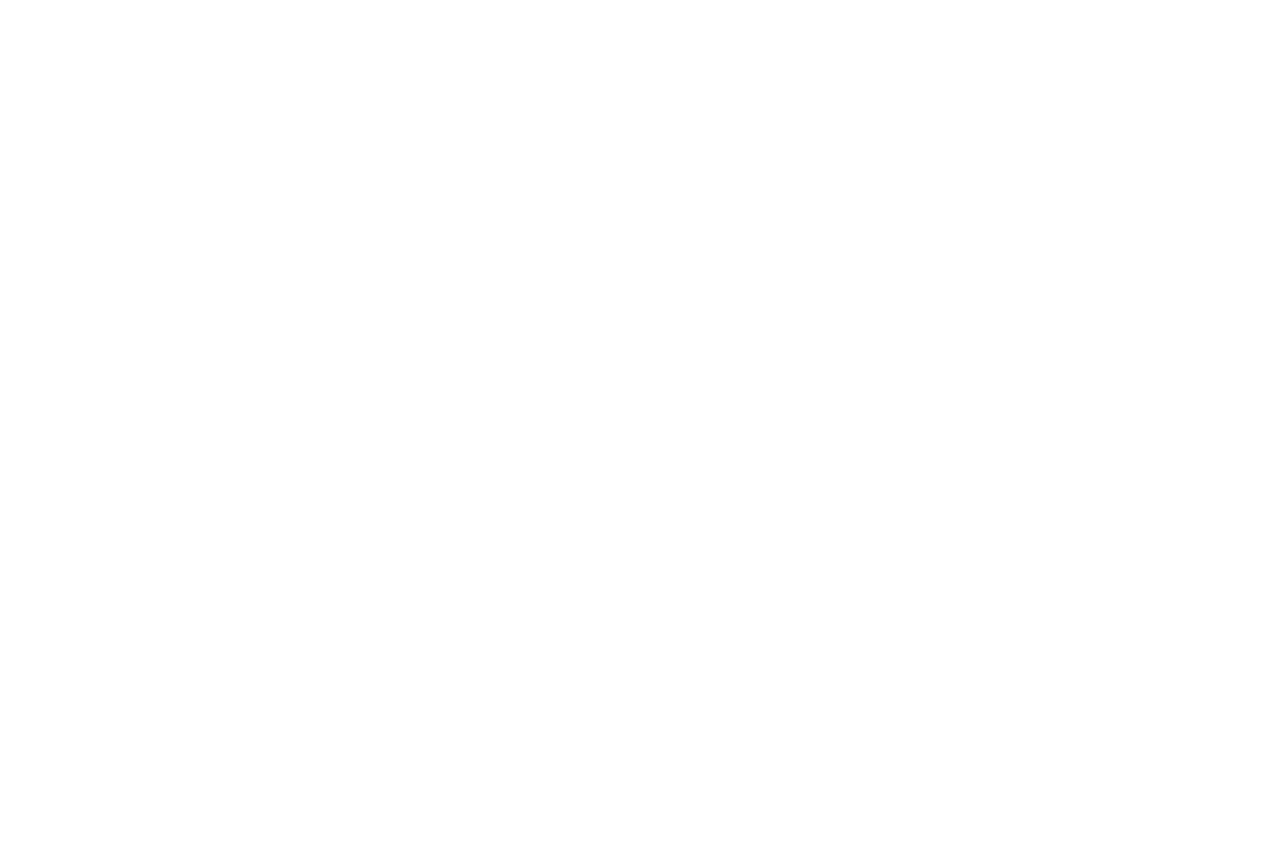
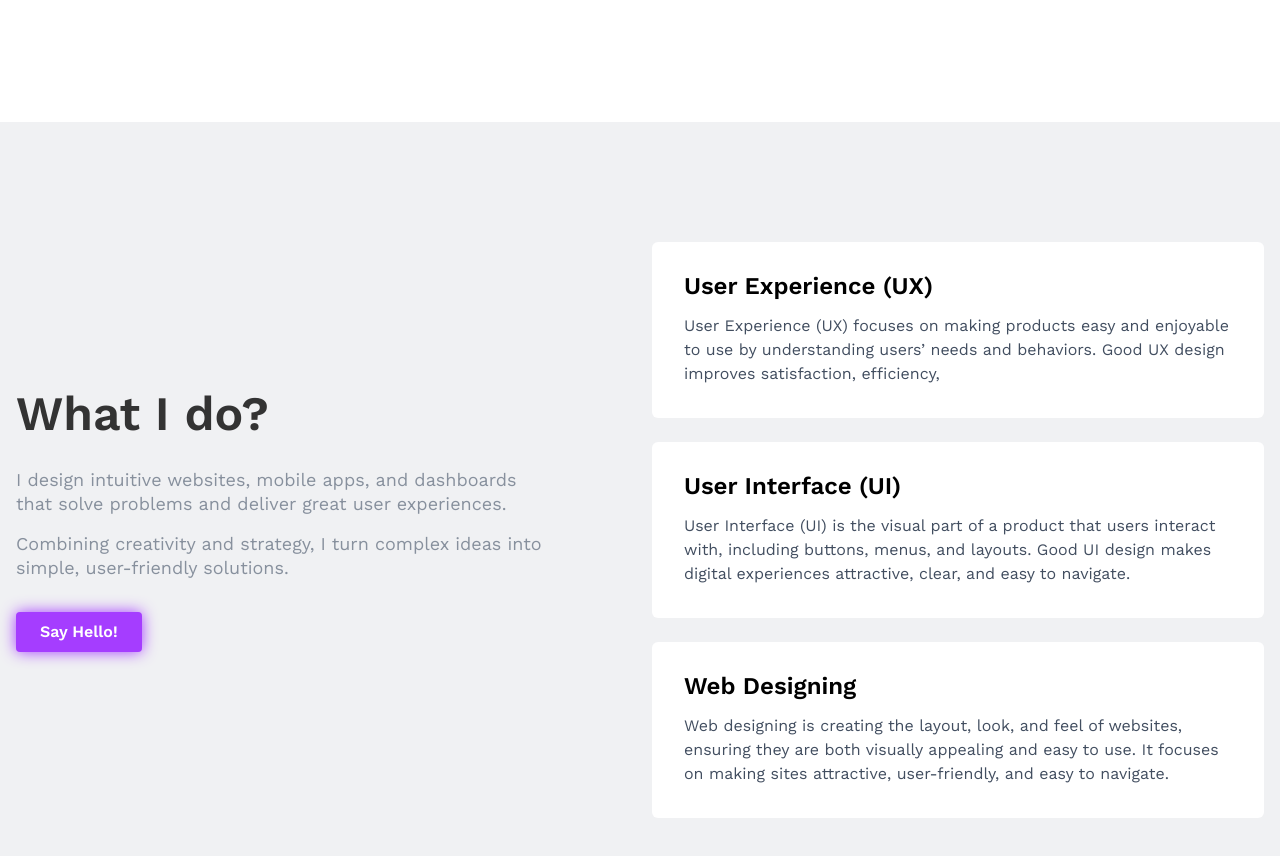
Before and after one commit to jatin-rajput563/Nancy-portfolio, a React (Vite) app: page / in a window 1280 px wide. Shown: the part 5620-6476 px from the top of the page. Before the commit the page ends 5742 px from the top, so only its background shows below. Built offline with nearby package versions, Linux system fonts and the light colour scheme.

Commit message:
work-section-complete

```diff
--- a/src/App.css
+++ b/src/App.css
@@ -8,23 +8,3 @@
 .ff-poppins {
     font-family: "Poppins", sans-serif;
 }
-
-.swiper-pagination-bullet {
-    background: #ccc;
-    opacity: 1;
-}
-
-.swiper-pagination-bullet-active {
-    background: #000;
-}
-
-@layer components {
-    .swiper-pagination-bullet {
-        background-color: #9ca3af; /* Tailwind's bg-gray-400 */
-        opacity: 1;
-    }
-
-    .swiper-pagination-bullet-active {
-        background-color: #000; /* Tailwind's bg-black */
-    }
-}
--- a/src/App.jsx
+++ b/src/App.jsx
@@ -3,6 +3,7 @@ import Blog from "./components/Blog";
 import Hero from "./components/Hero";
 import Idea from "./components/Idea";
 import Portfoli from "./components/Portfoli";
+import WhatDo from "./components/WhatDo";
 import Work from "./components/Work";
 
 function App() {
@@ -13,6 +14,7 @@ function App() {
       <Portfoli />
       <Idea />
       <Blog />
+      <WhatDo />
     </>
   );
 }
--- /dev/null
+++ b/src/components/WhatDo.jsx
@@ -0,0 +1,82 @@
+import React from "react";
+
+const WhatDo = () => {
+  return (
+    <>
+      <div className="min-h-screen bg-[#F0F1F3] py-[80px] md:py-[120px] px-4">
+        <div className="max-w-[1320px] mx-auto">
+          <div className="flex flex-col md:flex-row md:-mx-3">
+            {/* Left Section */}
+            <div className="w-full md:w-1/2 md:px-3">
+              <div className="mt-[60px] md:mt-[142px] max-w-full md:max-w-[529px] mx-auto md:mx-0">
+                <p className="text-[32px] sm:text-[40px] md:text-[48px] font-semibold leading-tight text-[#333333]">
+                  What I do?
+                </p>
+                <p className="text-[16px] sm:text-[18px] leading-[24px] text-[#87909D] mt-6 md:mt-6">
+                  I design intuitive websites, mobile apps, and dashboards that
+                  solve problems and deliver great user experiences.
+                </p>
+                <p className="text-[16px] sm:text-[18px] leading-[24px] text-[#87909D] mt-4 md:mt-4">
+                  Combining creativity and strategy, I turn complex ideas into
+                  simple, user-friendly solutions.
+                </p>
+                <button
+                  className="relative inline-block px-6 py-2 bg-[#A53DFF] mt-8 text-white font-semibold
+                    shadow-[0_0_15px_#A53DFF] transition-all duration-500 ease-in-out
+                    overflow-hidden group hover:scale-110 hover:shadow-[0_0_25px_#A53DFF] rounded-[4px]
+                    mx-auto md:mx-0"
+                >
+                  <span
+                    className="absolute inset-0 w-full h-full bg-white opacity-0
+                      scale-x-0 origin-left transition-transform duration-500 ease-in-out
+                      group-hover:scale-x-100 group-hover:opacity-10 z-0"
+                  ></span>
+                  <span className="relative z-10">Say Hello!</span>
+                </button>
+              </div>
+            </div>
+
+            {/* Right Section */}
+            <div className="w-full md:w-1/2 md:px-3 mt-10 md:mt-0 flex flex-col gap-6 max-w-full md:max-w-[648px] mx-auto md:mx-0">
+              {[
+                {
+                  title: "User Experience (UX)",
+                  description:
+                    "User Experience (UX) focuses on making products easy and enjoyable to use by understanding users’ needs and behaviors. Good UX design improves satisfaction, efficiency,",
+                },
+                {
+                  title: "User Interface (UI)",
+                  description:
+                    "User Interface (UI) is the visual part of a product that users interact with, including buttons, menus, and layouts. Good UI design makes digital experiences attractive, clear, and easy to navigate.",
+                },
+                {
+                  title: "Web Designing",
+                  description:
+                    "Web designing is creating the layout, look, and feel of websites, ensuring they are both visually appealing and easy to use. It focuses on making sites attractive, user-friendly, and easy to navigate.",
+                },
+              ].map(({ title, description }, i) => (
+                <div
+                  key={i}
+                  className="hover:shadow-2xl bg-white w-full p-8 rounded-[6px] relative group"
+                >
+                  <div
+                    className="w-[5px] bg-[#A53DFF] h-[176px] absolute top-0 left-0 rounded-tl-[6px] rounded-bl-[6px]
+                      opacity-0 group-hover:opacity-100 transition-opacity duration-300"
+                  ></div>
+                  <p className="text-[24px] font-semibold leading-[100%] m-0">
+                    {title}
+                  </p>
+                  <p className="m-0 text-base leading-[24px] text-[#424E60] pt-[16px] max-w-full">
+                    {description}
+                  </p>
+                </div>
+              ))}
+            </div>
+          </div>
+        </div>
+      </div>
+    </>
+  );
+};
+
+export default WhatDo;
```
